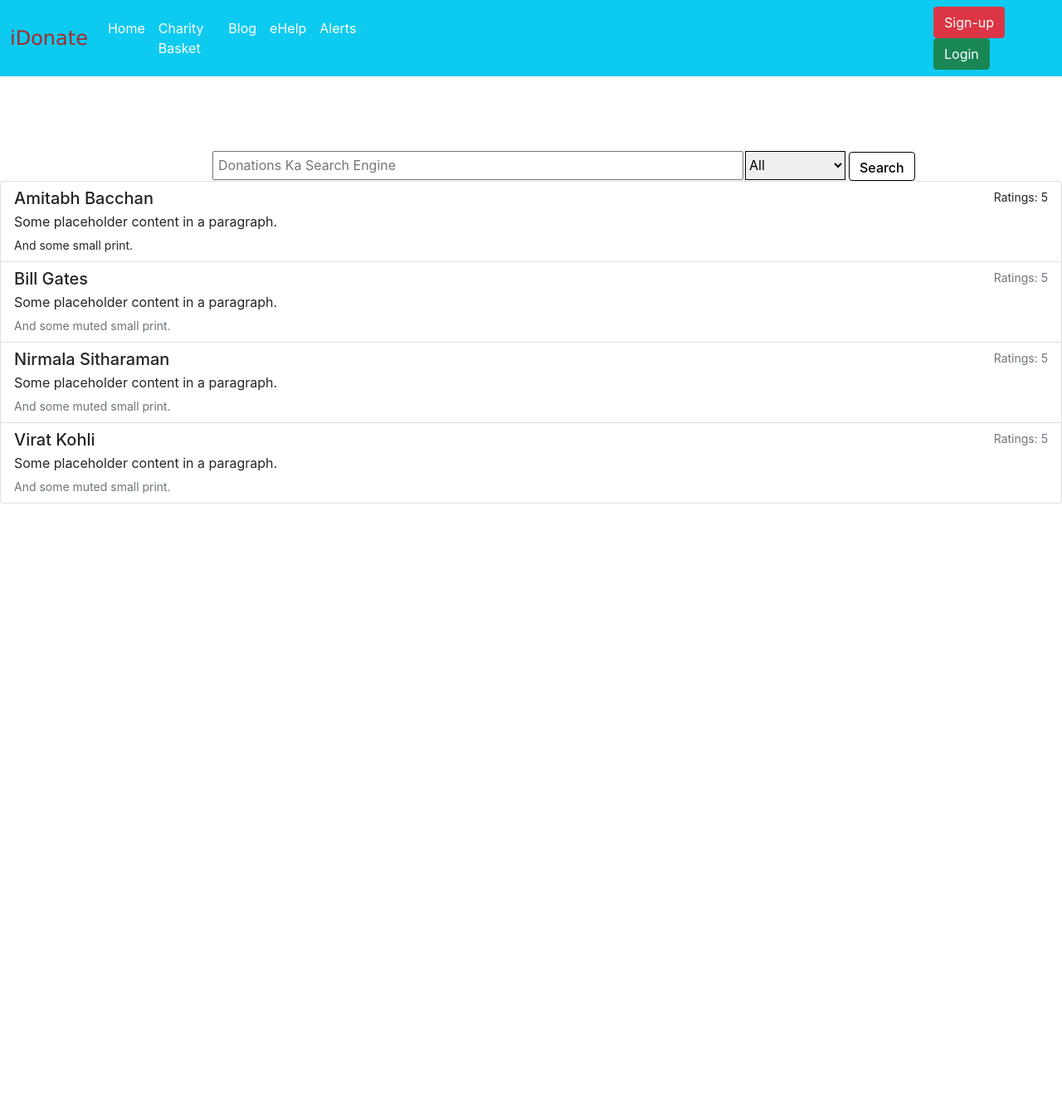
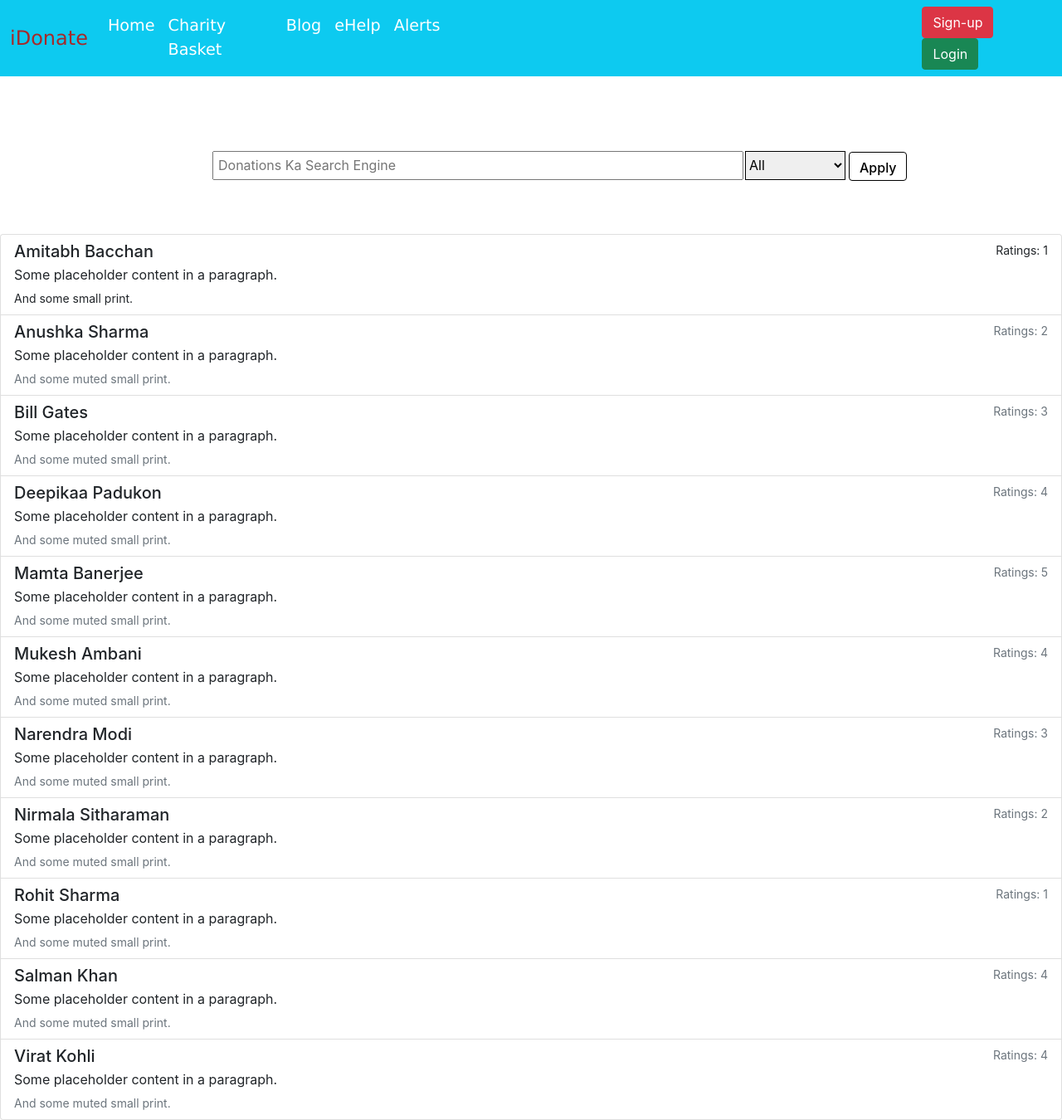
Before and after one commit to Season-of-Code-2022-MDG-Space/idonate, a React (Create React App) app: page / in a window 1280 px wide. Shown: the whole page at 83% size. Before the commit the page ends 800 px from the top, so only its background shows below. Built offline with nearby package versions, Linux system fonts and the light colour scheme.

Commit message:
Home page about to completed

```diff
--- a/src/App.js
+++ b/src/App.js
@@ -5,35 +5,81 @@
 import Ngolist from './components/Ngolist';
 
 function App() {
-  let searchngo=()=>{
+  let list = [
+    { gender: "Male", profession: "Actor" , rating:1 },
+    { gender: "Female", profession: "Actor" , rating:2 },
+    { gender: "Male", profession: "Entrepreneur" , rating:3 },
+    { gender: "Female", profession: "Actor", rating:4 },
+    { gender: "Female", profession: "Minister" , rating:5 },
+    { gender: "Male", profession: "Entrepreneur", rating:4 },
+    { gender: "Male", profession: "Minister" , rating:3},
+    { gender: "Female", profession: "Minister" , rating:2},
+    { gender: "Male", profession: "Cricketer", rating:1 },
+    { gender: "Male", profession: "Actor", rating:4 },
+    { gender: "Male", profession: "Cricketer", rating:4 }
+  ]
+
+  let applyfilter = () => {
+    let x = document.getElementById("mySelect").selectedIndex
+    let y = document.getElementById("mySelect").options
+    let listbox = document.getElementsByClassName('listbox')
+
+
+    document.getElementById('Search').value=""
+    for (let i = 0; i < list.length; i++) {
+
+      if (y[x].text == list[i].gender) {
+        listbox[i].style.display = ""
+      }
+      else if (y[x].text == list[i].profession) {
+        listbox[i].style.display = ""
+      }
+
+      else if(y[x].text=="All") { listbox[i].style.display = ""
+     }
+
+      else {
+        listbox[i].style.display = "none"
+      }
+    }
+
+    if(y[x].text=="Rating") {
+          alert("Not implemented yet")
+    }
+  }
+
+  let searchngo = () => {
 
     let input = document.getElementById('Search')
     input = input.value.toUpperCase()
-   let target= document.getElementsByClassName('ngoname')
-   let listbox=document.getElementsByClassName('listbox')
+    let target = document.getElementsByClassName('ngoname')
+    let listbox = document.getElementsByClassName('listbox')
     //  console.log(target[1].innerText.toUpperCase());
     let txtValue;
-   for(let i=0;i<4;i++){
+    let x = document.getElementById("mySelect").selectedIndex
+    let y = document.getElementById("mySelect").options
+
+    for (let i = 0; i <list.length; i++) {
       txtValue = target[i].textContent || target[i].innerText
-    txtValue=txtValue.toUpperCase()
+      txtValue = txtValue.toUpperCase()
 
       if (txtValue.indexOf(input) > -1) {
         // target[i].style.display = "";
-      listbox[i].style.display=""
+        if(y[x].text=="All")
+        listbox[i].style.display = ""
       } else {
         // target[i].style.display = "none";
-      listbox[i].style.display="none"
+        listbox[i].style.display = "none"
 
       }
-
     }
 
   }
   return (
     <>
-   <Navbar/>
-   <Searchbar searchngo={searchngo}/>
-   <Ngolist/>
+      <Navbar />
+      <Searchbar searchngo={searchngo} applyfilter={applyfilter} />
+      <Ngolist />
 
     </>
   );
--- a/src/components/Navbar.js
+++ b/src/components/Navbar.js
@@ -30,7 +30,7 @@
 
         </ul>
         {/* <div className="col-md-3 text-end"> */}
-        <div style={{marginLeft:"60%"}}>
+        <div style={{marginLeft:"50%"}}>
         <button type="button" className="btn btn-danger">Sign-up</button>
         <button type="button" className="btn btn-success me-2">Login</button>
       </div>
--- a/src/components/Ngolist.js
+++ b/src/components/Ngolist.js
@@ -2,43 +2,114 @@
 
 export default function Ngolist() {
     return (
-        <div>
 
-            <div className="list-group">
+
+            <div className="list-group ngolist">
+
                 <a href="#" className="list-group-item list-group-item-action listbox" aria-current="true">
                     <div className="d-flex w-100 justify-content-between">
                         <h5 className="mb-1 ngoname">Amitabh Bacchan</h5>
-                        <small>Ratings: 5</small>
+                        <small>Ratings: 1</small>
                     </div>
                     <p className="mb-1">Some placeholder content in a paragraph.</p>
                     <small>And some small print.</small>
                 </a>
+
                 <a href="#" className="list-group-item list-group-item-action listbox">
                     <div className="d-flex w-100 justify-content-between">
-                        <h5 className="mb-1 ngoname">Bill Gates</h5>
-                        <small className="text-muted">Ratings: 5</small>
+                        <h5 className="mb-1 ngoname">Anushka Sharma</h5>
+                        <small className="text-muted">Ratings: 2</small>
                     </div>
                     <p className="mb-1">Some placeholder content in a paragraph.</p>
                     <small className="text-muted">And some muted small print.</small>
                 </a>
+
+
                 <a href="#" className="list-group-item list-group-item-action listbox">
                     <div className="d-flex w-100 justify-content-between">
-                        <h5 className="mb-1 ngoname">Nirmala Sitharaman</h5>
-                        <small className="text-muted">Ratings: 5</small>
+                        <h5 className="mb-1 ngoname">Bill Gates</h5>
+                        <small className="text-muted">Ratings: 3</small>
                     </div>
                     <p className="mb-1">Some placeholder content in a paragraph.</p>
                     <small className="text-muted">And some muted small print.</small>
                 </a>
+
                 <a href="#" className="list-group-item list-group-item-action listbox">
                     <div className="d-flex w-100 justify-content-between">
-                        <h5 className="mb-1 ngoname">Virat Kohli</h5>
+                        <h5 className="mb-1 ngoname">Deepikaa Padukon</h5>
+                        <small className="text-muted">Ratings: 4</small>
+                    </div>
+                    <p className="mb-1">Some placeholder content in a paragraph.</p>
+                    <small className="text-muted">And some muted small print.</small>
+                </a>
+
+
+                <a href="#" className="list-group-item list-group-item-action listbox">
+                    <div className="d-flex w-100 justify-content-between">
+                        <h5 className="mb-1 ngoname">Mamta Banerjee</h5>
                         <small className="text-muted">Ratings: 5</small>
                     </div>
                     <p className="mb-1">Some placeholder content in a paragraph.</p>
                     <small className="text-muted">And some muted small print.</small>
                 </a>
 
+
+                <a href="#" className="list-group-item list-group-item-action listbox">
+                    <div className="d-flex w-100 justify-content-between">
+                        <h5 className="mb-1 ngoname">Mukesh Ambani</h5>
+                        <small className="text-muted">Ratings: 4</small>
+                    </div>
+                    <p className="mb-1">Some placeholder content in a paragraph.</p>
+                    <small className="text-muted">And some muted small print.</small>
+                </a>
+
+                <a href="#" className="list-group-item list-group-item-action listbox">
+                    <div className="d-flex w-100 justify-content-between">
+                        <h5 className="mb-1 ngoname">Narendra Modi</h5>
+                        <small className="text-muted">Ratings: 3</small>
+                    </div>
+                    <p className="mb-1">Some placeholder content in a paragraph.</p>
+                    <small className="text-muted">And some muted small print.</small>
+                </a>
+
+                <a href="#" className="list-group-item list-group-item-action listbox">
+                    <div className="d-flex w-100 justify-content-between">
+                        <h5 className="mb-1 ngoname">Nirmala Sitharaman</h5>
+                        <small className="text-muted">Ratings: 2</small>
+                    </div>
+                    <p className="mb-1">Some placeholder content in a paragraph.</p>
+                    <small className="text-muted">And some muted small print.</small>
+                </a>
+
+                <a href="#" className="list-group-item list-group-item-action listbox">
+                    <div className="d-flex w-100 justify-content-between">
+                        <h5 className="mb-1 ngoname">Rohit Sharma</h5>
+                        <small className="text-muted">Ratings: 1</small>
+                    </div>
+                    <p className="mb-1">Some placeholder content in a paragraph.</p>
+                    <small className="text-muted">And some muted small print.</small>
+                </a>
+
+
+                <a href="#" className="list-group-item list-group-item-action listbox">
+                    <div className="d-flex w-100 justify-content-between">
+                        <h5 className="mb-1 ngoname">Salman Khan</h5>
+                        <small className="text-muted">Ratings: 4</small>
+                    </div>
+                    <p className="mb-1">Some placeholder content in a paragraph.</p>
+                    <small className="text-muted">And some muted small print.</small>
+                </a>
+
+                <a href="#" className="list-group-item list-group-item-action listbox">
+                    <div className="d-flex w-100 justify-content-between">
+                        <h5 className="mb-1 ngoname">Virat Kohli</h5>
+                        <small className="text-muted">Ratings: 4</small>
+                    </div>
+                    <p className="mb-1">Some placeholder content in a paragraph.</p>
+                    <small className="text-muted">And some muted small print.</small>
+                </a>
+
             </div>
-        </div>
+
     )
 }
--- a/src/components/Searchbar.js
+++ b/src/components/Searchbar.js
@@ -3,10 +3,11 @@
   return (
     <div>
 
-      <input className="searchbar" id='Search' type="text" placeholder="Donations Ka Search Engine" autoComplete='off' aria-label="Search"/>
+      <input className="searchbar" id='Search' type="text" placeholder="Donations Ka Search Engine" autoComplete='off' aria-label="Search" onKeyUp={props.searchngo}/>
 
        <select id="mySelect">
           <option className="filterelement">All</option>
+          <option className="filterelement">Rating</option>
           <optgroup label='Gender'></optgroup>
           <option className="filterelement">Male</option>
           <option className="filterelement">Female</option>
@@ -16,7 +17,7 @@
           <option className="filterelement">Actor</option>
           <option className="filterelement">Cricketer</option>
         </select>
-        <button className="btn btn-outline-success searchbutton" type="submit" onClick={props.searchngo}>Search</button>
+        <button className="btn btn-outline-success searchbutton" type="submit" onClick={props.applyfilter}>Apply</button>
     </div>
   )
 }
--- a/src/index.css
+++ b/src/index.css
@@ -14,6 +14,8 @@
 
 .tabstext{
   color:white !important;
+  font-size: larger !important;
+  font-family: Verdana, Geneva, Tahoma, sans-serif;
 }
 
 .nav-item :hover {
@@ -45,3 +47,7 @@
   color:black !important;
   font-weight: 500 !important;
 }
+
+.ngolist {
+  margin-top: 5% !important;
+}
```
Also changed, not shown: public/index.html (line endings or trailing spaces). Lines whose indentation alone changed are shown as unchanged.
